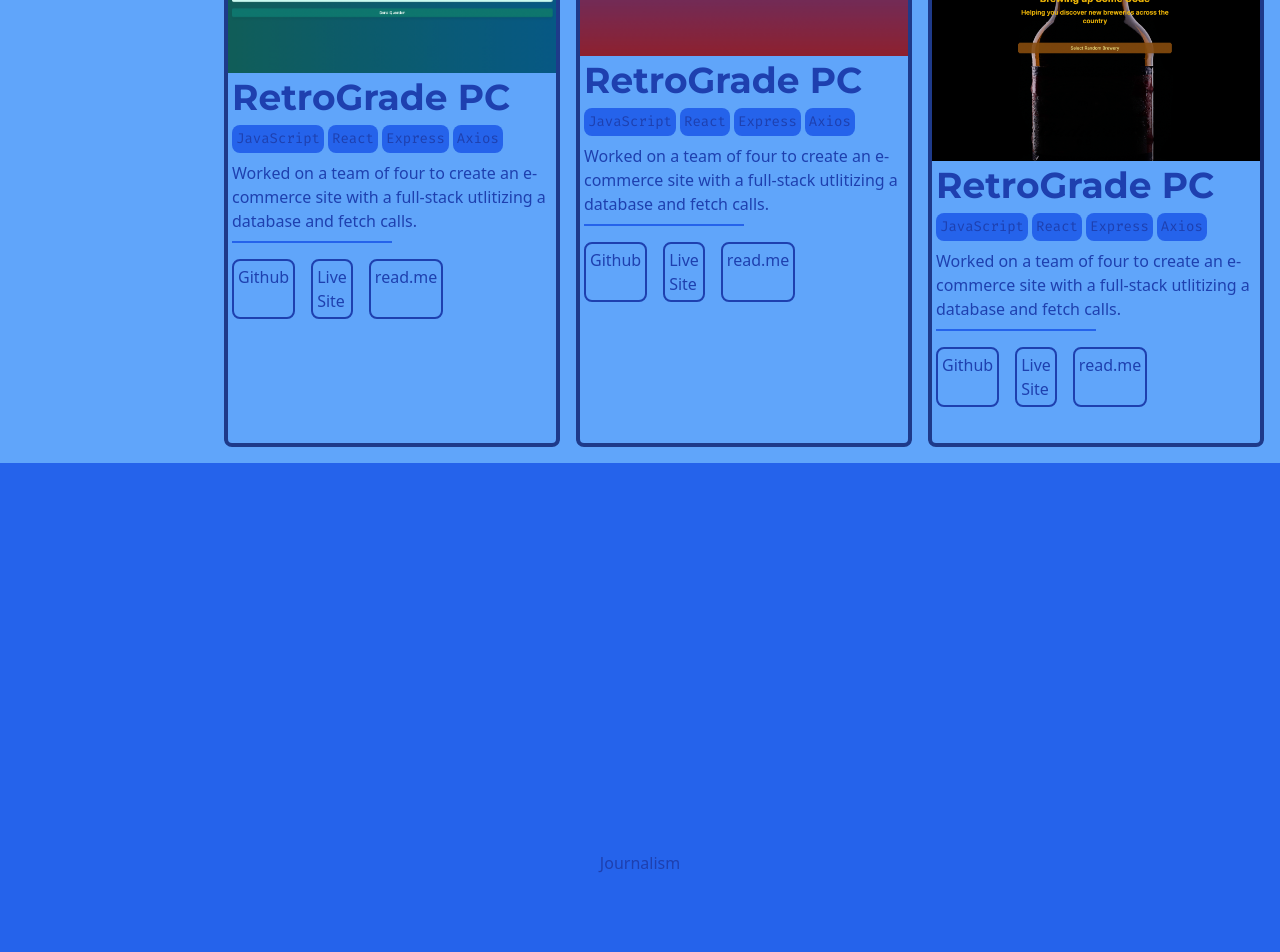
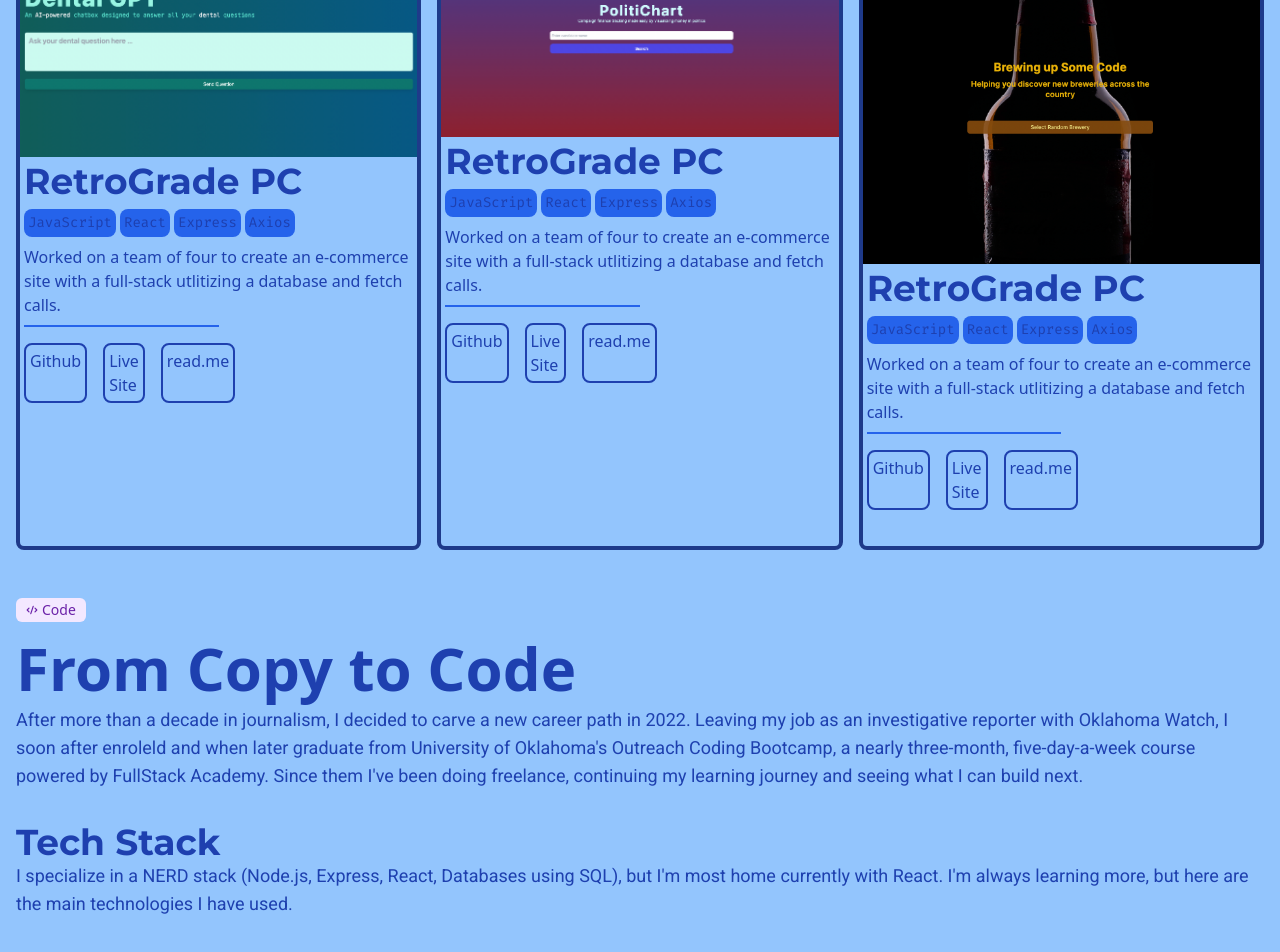
Before and after one commit to tbrown034/my-portfolio, a Next.js app: page / in a window 1280 px wide. Shown: the part 1846-2798 px from the top of the page. Built offline with nearby package versions, Linux system fonts and the light colour scheme.

Commit message:
WIP(code/journalism): building components

```diff
--- a/app/Components/Home/Intro.jsx
+++ b/app/Components/Home/Intro.jsx
@@ -6,35 +6,37 @@ import { CodeBracketIcon } from "@heroicons/react/24/outline";
 import { NewspaperIcon } from "@heroicons/react/24/outline";
 import { ChartBarIcon } from "@heroicons/react/24/outline";
 import { ChevronDoubleDownIcon } from "@heroicons/react/24/outline";
+import { useState } from "react";
 
 import { motion } from "framer-motion";
 
 export default function Intro() {
+  const [isFlipped, setIsFlipped] = useState(false);
+
   return (
     <section className="flex flex-col p-4 sm:px-8 ">
       <div className="grid-cols-12 space-x-6 sm:grid ">
         <div className="flex flex-col justify-around col-span-8 gap-4">
+          <motion.div
+            initial={{ x: -100, opacity: 0 }}
+            animate={{ x: 0, opacity: 1 }}
+            transition={{ duration: 1 }}
+            className="flex justify-center p-2 border-2 border-blue-800 border-dashed rounded-full border-opacity-70 sm:hidden"
+          >
+            <Image
+              className="flex w-1/2 p-2 border-2 border-blue-800 border-opacity-50 border-dashed rounded-full "
+              src={photo}
+              alt="Trevor Brown"
+            />
+          </motion.div>
           <motion.h1
-            className="text-6xl font-montserrat"
+            className="text-6xl text-center sm:text-start font-montserrat"
             initial={{ y: -100, opacity: 0 }}
             animate={{ y: 0, opacity: 1 }}
             transition={{ duration: 1 }}
           >
             Hello, I'm Trevor
           </motion.h1>
-
-          <motion.div
-            initial={{ x: -100, opacity: 0 }}
-            animate={{ x: 0, opacity: 1 }}
-            transition={{ duration: 1 }}
-            className="flex justify-center sm:hidden"
-          >
-            <Image
-              className="flex w-1/2 rounded-3xl "
-              src={photo}
-              alt="Trevor Brown"
-            />
-          </motion.div>
 
           <motion.h3
             initial={{ x: -100, opacity: 0 }}
@@ -76,10 +78,10 @@ export default function Intro() {
           initial={{ x: -100, opacity: 0 }}
           animate={{ x: 0, opacity: 1 }}
           transition={{ duration: 1 }}
-          className="flex items-center justify-center col-span-4 "
+          className="flex items-center justify-center col-span-4 rounded-3xl "
         >
           <Image
-            className="hidden rounded-3xl sm:flex"
+            className="hidden border-2 border-gray-300 shadow-lg rounded-3xl sm:flex "
             src={photo}
             alt="Trevor Brown"
           />
--- a/app/code/page.jsx
+++ b/app/code/page.jsx
@@ -6,18 +6,18 @@ import brew from "../../public/images/brew.png";
 import campaign from "../../public/images/campaign.png";
 import dental from "../../public/images/dental.png";
 import dentalgpt from "../../public/images/dentalgpt.png";
+import { CodeBracketIcon } from "@heroicons/react/24/outline";
 
 export default function code() {
   return (
-    <section className="flex flex-col min-h-screen p-4 pt-8 bg-blue-400">
-      <div className="grid grid-cols-12">
-        <div className="flex items-center col-span-2 ">
-          <h1 className="text-6xl font-montserrat">Code</h1>
-        </div>
-        <div className="col-span-10">
+    <section className="flex flex-col min-h-screen p-4 pt-8 bg-blue-300 dark:bg-blue-700">
+      <div className="">
+        <div className="">
           <div className="flex flex-col gap-4 ">
             <div>
-              <h1 className="text-4xl font-montserrat">Background and Aim</h1>
+              <h1 className="text-4xl font-extrabold font-montserrat">
+                From Copy to Code
+              </h1>
               <h3 className="text-2xl font-roboto">
                 After more than a decade in journalism, I decided to carve a new
                 career path in 2022. Leaving my job as an investigative reporter
--- a/app/journalism/page.jsx
+++ b/app/journalism/page.jsx
@@ -1,7 +1,53 @@
+import { CodeBracketIcon } from "@heroicons/react/24/outline";
+
 export default function journalist() {
   return (
-    <section className="flex flex-col items-center justify-center min-h-screen bg-blue-600">
-      <h1>Journalism</h1>
+    <section className="flex flex-col min-h-screen gap-8 p-4 pt-8 bg-blue-300 dark:bg-blue-700">
+      <div className="flex flex-col gap-2">
+        <div className="bg-purple-100 text-purple-800 text-sm font-medium inline-flex items-center px-2.5 py-0.5 rounded-md dark:bg-gray-700 dark:text-purple-400 mb-2 self-start">
+          <svg
+            className="w-3 h-3 mr-1"
+            fill="currentColor"
+            viewBox="0 0 20 20"
+            xmlns="http://www.w3.org/2000/svg"
+            aria-hidden="true"
+          >
+            <path
+              clip-rule="evenodd"
+              fill-rule="evenodd"
+              d="M12.316 3.051a1 1 0 01.633 1.265l-4 12a1 1 0 11-1.898-.632l4-12a1 1 0 011.265-.633zM5.707 6.293a1 1 0 010 1.414L3.414 10l2.293 2.293a1 1 0 11-1.414 1.414l-3-3a1 1 0 010-1.414l3-3a1 1 0 011.414 0zm8.586 0a1 1 0 011.414 0l3 3a1 1 0 010 1.414l-3 3a1 1 0 11-1.414-1.414L16.586 10l-2.293-2.293a1 1 0 010-1.414z"
+            ></path>
+          </svg>
+          Code
+        </div>
+
+        <h2 className="text-6xl font-extrabold ">From Copy to Code</h2>
+        <p className="text-lg font-roboto">
+          After more than a decade in journalism, I decided to carve a new
+          career path in 2022. Leaving my job as an investigative reporter with
+          Oklahoma Watch, I soon after enroleld and when later graduate from
+          University of Oklahoma's Outreach Coding Bootcamp, a nearly
+          three-month, five-day-a-week course powered by FullStack Academy.
+          Since them I've been doing freelance, continuing my learning journey
+          and seeing what I can build next.
+        </p>
+      </div>
+      <div>
+        <h1 className="text-4xl font-montserrat">Tech Stack</h1>
+        <h3 className="text-lg font-roboto">
+          I specialize in a NERD stack (Node.js, Express, React, Databases using
+          SQL), but I'm most home currently with React. I'm always learning
+          more, but here are the main technologies I have used.
+        </h3>
+      </div>
+      <div>
+        <h1 className="text-4xl font-montserrat">My Web Dev Projects</h1>
+        <h3 className="text-lg font-roboto">
+          In addition to the projects and web applications I built during my
+          coding education, I enjoy exploring new technologies and finding new
+          ways to grab, filter and display infomration.
+        </h3>
+      </div>
     </section>
   );
 }
```
